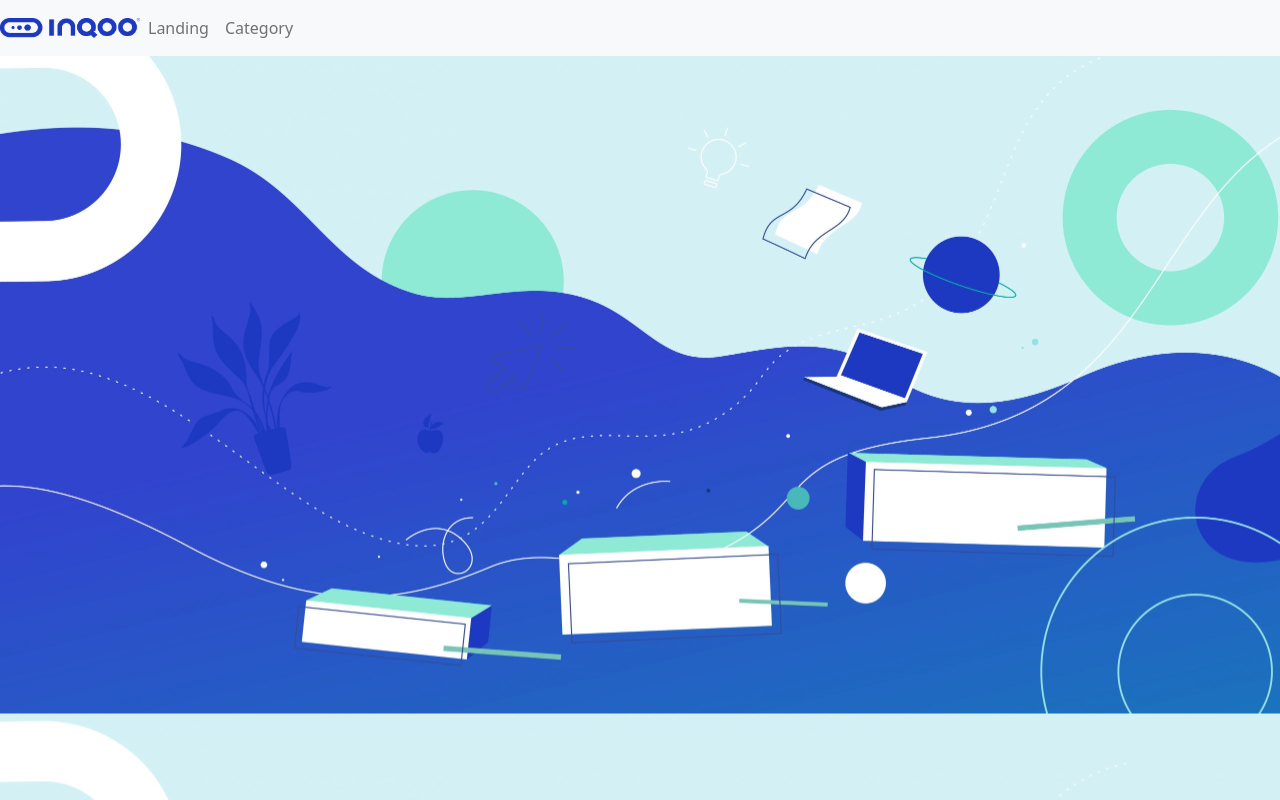
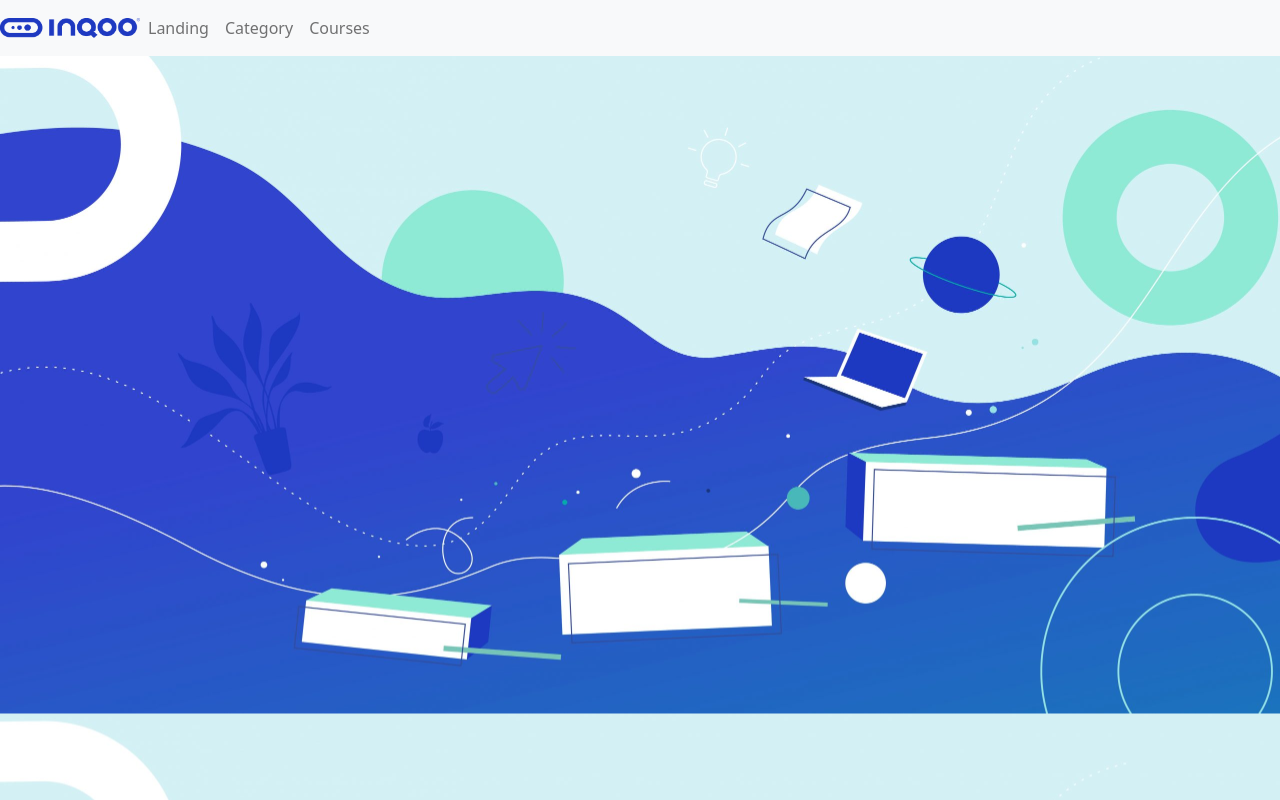
Before and after one commit to domino468/CoursesPlatform, an Angular app: page /landing-page in a window 1280 px wide. Built offline with nearby package versions, Linux system fonts and the light colour scheme.

Commit message:
added Courses to navbar and routing

```diff
--- a/src/app/app-routing.module.ts
+++ b/src/app/app-routing.module.ts
@@ -2,10 +2,12 @@ import { NgModule } from '@angular/core';
 import { RouterModule, Routes } from '@angular/router';
 import { LandingPageComponent } from './landing-page/landing-page.component';
 import { CategoryPageComponent } from './category/category-page/category-page.component';
+import {CoursePageComponent} from "./course/course-page/course-page.component";
 
 const routes: Routes = [
   { path: "landing-page", component: LandingPageComponent},
   { path: "category-page", component: CategoryPageComponent},
+  { path: "course-page", component: CoursePageComponent},
   { path: '',   redirectTo: '/landing-page', pathMatch: 'full' },
   { path: '**', component: LandingPageComponent}
 ];
--- a/src/app/course/course-page/course-page.component.ts
+++ b/src/app/course/course-page/course-page.component.ts
@@ -20,7 +20,7 @@ export class CoursePageComponent implements OnInit {
         this.courses = response;
       },
       (error: HttpErrorResponse) => {
-        alert(error.message);
+        alert(error.message)
       }
     );
   }
--- a/src/app/header/header.component.html
+++ b/src/app/header/header.component.html
@@ -1,11 +1,11 @@
 <nav class="navbar navbar-expand-lg navbar-light bg-light">
 
     <div class="collapse navbar-collapse" id="navbarNavAltMarkup">
-    <img src="assets/images/logo.png" width="140px" heigth="70px">
+    <img src="assets/images/logo.png" width="140px">
       <div class="navbar-nav">
         <a class="nav-link" routerLink="landing-page">Landing</a>
         <a class="nav-link" routerLink="category-page">Category</a>
-
+        <a class="nav-link" routerLink="course-page">Courses</a>
       </div>
   </div>
 </nav>
```
